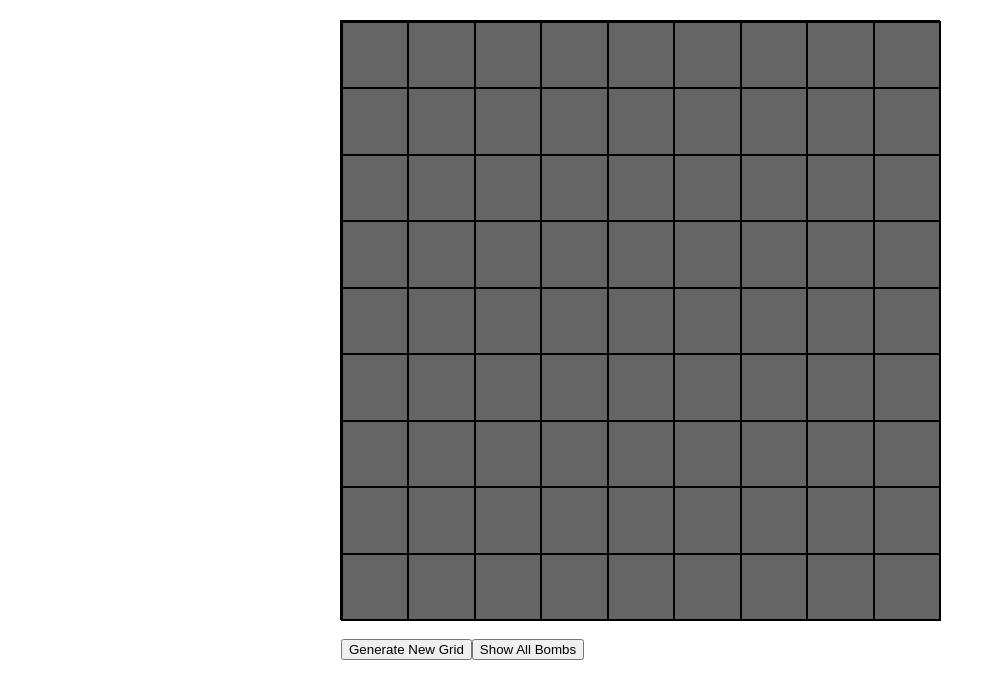
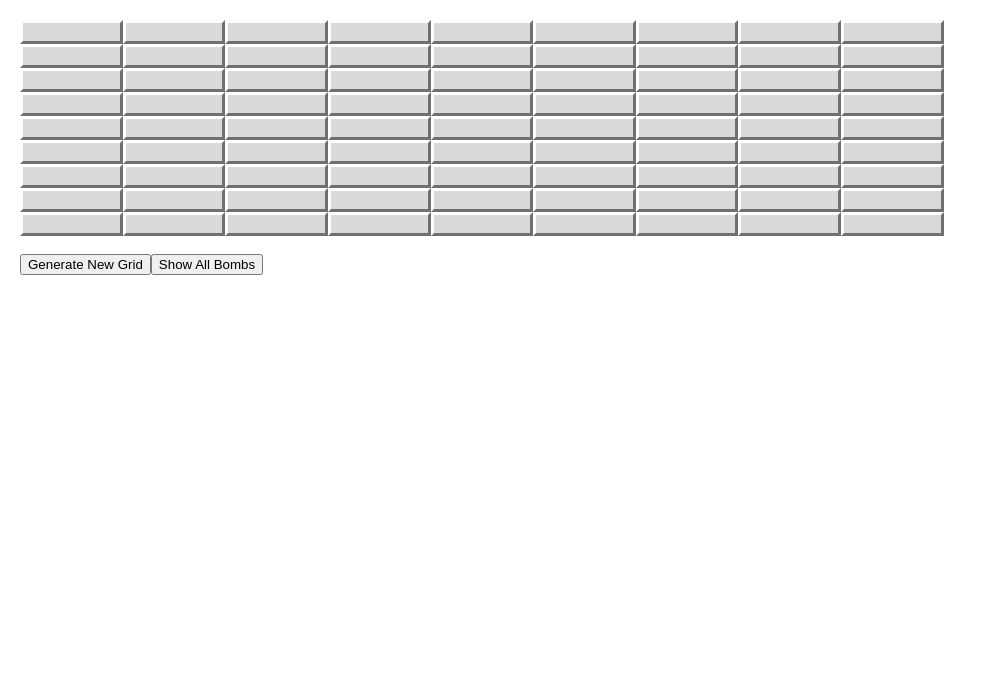
Before and after one commit to jcarnevale89/minesweeper, a React app: page / in a window 1280 px wide. Shown: the top 698 px of the page, without its empty margins (0-987 px from the left). Built offline with nearby package versions, Linux system fonts and the light colour scheme.

Commit message:
Add normalize.css and restyle the grid

```diff
--- a/package.json
+++ b/package.json
@@ -26,6 +26,7 @@
     "fs-extra": "3.0.1",
     "html-webpack-plugin": "2.29.0",
     "jest": "20.0.4",
+    "normalize.css": "^7.0.0",
     "object-assign": "4.1.1",
     "postcss-flexbugs-fixes": "3.2.0",
     "postcss-loader": "2.0.6",
--- a/src/App.css
+++ b/src/App.css
@@ -23,16 +23,23 @@
   to { transform: rotate(360deg); }
 }*/
 
-* {
-  box-sizing: border-box;
-}
-
 #root {
   padding: 20px;
 }
 
+.gridContainer {
+  margin: 0 auto;
+  text-align: center;
+  border: 3px solid #707070;
+}
+
 .gridWrapper {
   position: relative;
+  margin-bottom: 20px;
+}
+
+.gridWrapper * {
+  box-sizing: border-box;
 }
 
 .gridWrapper .gameOver {
@@ -43,22 +50,44 @@
   left: 0;
   z-index: 100;
   color: #FFFFFF;
-  background-color: rgba(30, 30, 30, .75);
+  background-color: rgba(30, 30, 30, .5);
   text-align: center;
 }
 
 .grid {
-  width: 600px;
-  height: 600px;
   margin: 0 auto;
   display: flex;
   flex-wrap: wrap;
-  border: 1px solid black;
 }
 
 .grid .tile {
   position: relative;
-  border: 1px solid black;
+}
+
+.grid .tile .tileCover {
+  position: absolute;
+  top: 0;
+  right: 0;
+  bottom: 0;
+  left: 0;
+  background-color: #D9D9D9;
+  border-width: 3px;
+  border-style: solid;
+  border-top-color: #FFFFFF;
+  border-right-color: #707070;
+  border-bottom-color: #707070;
+  border-left-color: #FFFFFF;
+}
+
+.grid .tile .tileCover.shown {
+  display: none;
+}
+
+.grid .tile .tileCover.flagged {
+  background-image: url('/images/flag.png');
+  background-size: 75%;
+  background-position: center;
+  background-repeat: no-repeat;
 }
 
 .grid .tile .innerTile {
@@ -67,9 +96,10 @@
   align-items: center;
   height: 100%;
   width: 100%;
-  background-color: #ADADAD;
+  background-color: #B5B5B5;
   font-size: 19px;
   font-weight: 700;
+  border: 1px solid #707070;
 }
 
 .grid .tile .innerTile.mine {
@@ -81,15 +111,38 @@
   text-indent: -5000px;
 }
 
-.grid .tile .tileCover {
-  position: absolute;
-  top: 0;
-  right: 0;
-  bottom: 0;
-  left: 0;
-  background-color: #656565;
+.grid .tile .innerTile.color-0 {
+  color: #999999;
 }
 
-.grid .tile .tileCover.shown {
-  display: none;
+.grid .tile .innerTile.color-1 {
+  color: #0009FF;
 }
+
+.grid .tile .innerTile.color-2 {
+  color: #017000;
+}
+
+.grid .tile .innerTile.color-3 {
+  color: #CC0000;
+}
+
+.grid .tile .innerTile.color-4 {
+  color: #000270;
+}
+
+.grid .tile .innerTile.color-5 {
+  color: #700000;
+}
+
+.grid .tile .innerTile.color-6 {
+  color: #007070;
+}
+
+.grid .tile .innerTile.color-7 {
+  color: #000000;
+}
+
+.grid .tile .innerTile.color-8 {
+  color: #707070;
+}
```
